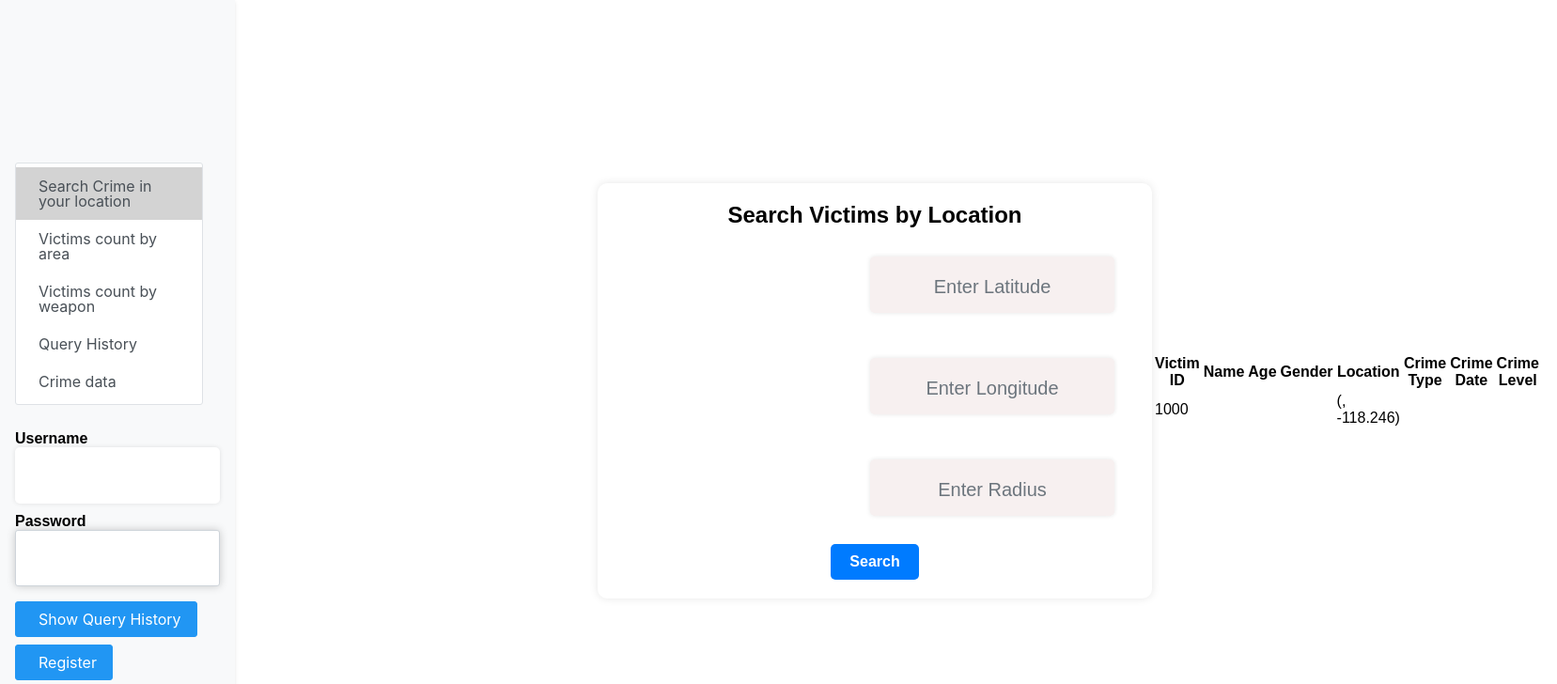
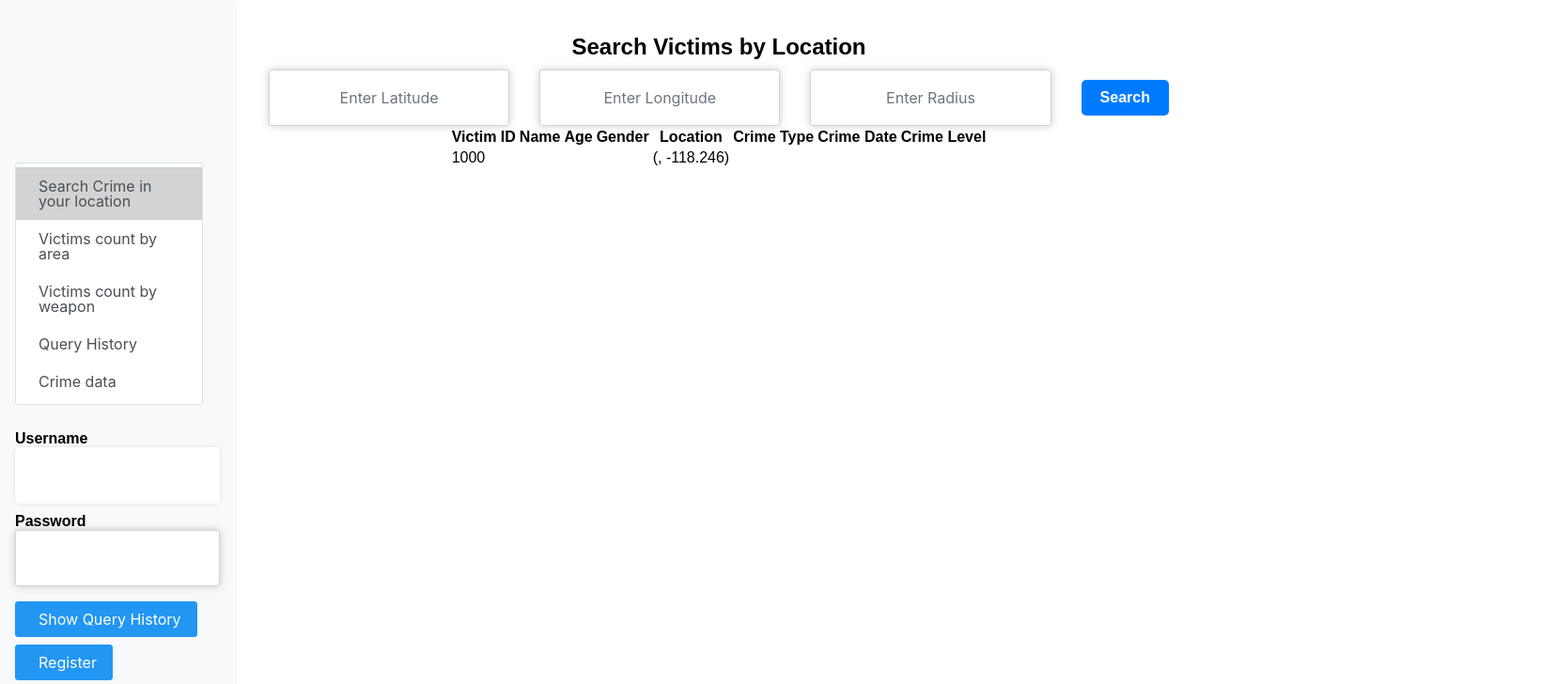
Before and after one commit to cs411-alawini/sp23-cs411-team116-team116, a React (Create React App) app in the folder frontend/: page / in a window 1280 px wide. Shown: the top 728 px of the page at 94% size, 1657 px wide, since content can reach past the window. Built offline with nearby package versions, Linux system fonts and the light colour scheme.

Commit message:
modify mainpage UI

```diff
--- a/frontend/src/MainPage/MainPage.css
+++ b/frontend/src/MainPage/MainPage.css
@@ -9,8 +9,8 @@
 
   .SearchVictim {
     background-color: white;
-    border-radius: 10px;
-    box-shadow: 0px 0px 10px rgba(0, 0, 0, 0.1);
+    /* border-radius: 10px; */
+    /* box-shadow: 0px 0px 10px rgba(0, 0, 0, 0.1); */
     padding: 20px;
     display: flex;
     flex-direction: column;
@@ -21,7 +21,7 @@
     font-size: 24px;
     font-weight: bold;
     margin-bottom: 10px;
-    text-align: center;
+    text-align: left;
   }
 
   .form {
@@ -65,3 +65,10 @@
   .MainPage input[type="text"]::placeholder {
     font-size: 20px;
   }
+
+  .horizontal-inputs {
+    display: flex;
+    justify-content: center;
+    align-items: center;
+    gap: 2rem;
+  }
--- a/frontend/src/MainPage/MainPage.js
+++ b/frontend/src/MainPage/MainPage.js
@@ -1,6 +1,11 @@
 import './MainPage.css';
 import React, {useState, useEffect} from "react";
 import Axios from 'axios';
+import { InputText } from 'primereact/inputtext';
+// import "primereact/resources/themes/lara-light-indigo/theme.css";
+import 'primereact/resources/themes/saga-blue/theme.css';
+import 'primereact/resources/primereact.min.css';
+
 
 
 function MainPage(props) {
@@ -66,16 +71,12 @@ function MainPage(props) {
     // access example of query
     // const tmp = query.Weapon1
     return (
-        <div className="MainPage">
-          <div className="SearchVictim">
-            <div className="title">Search Victims by Location</div>
-            <div className="form">
-              <input type="text" id="latitude" name="latitude" placeholder='Enter Latitude'/>
-              <br />
-              <input type="text" id="longitude" name="longitude" placeholder='Enter Longitude'/>
-              <br />
-              <input type="text" id="radius" name="radius" placeholder='Enter Radius'/>
-            </div>
+        <div className="SearchVictim">
+          <div className="title">Search Victims by Location</div>
+          <div className="flex flex-wrap justify-content-center align-items-center gap-2 horizontal-inputs">
+            <InputText id="latitude" name="latitude" placeholder='Enter Latitude'/>
+            <InputText id="longitude" name="longitude" placeholder='Enter Longitude'/>
+            <InputText id="radius" name="radius" placeholder='Enter Radius'/>
             <button onClick={handleSearch}>Search</button>
           </div>
 
```
